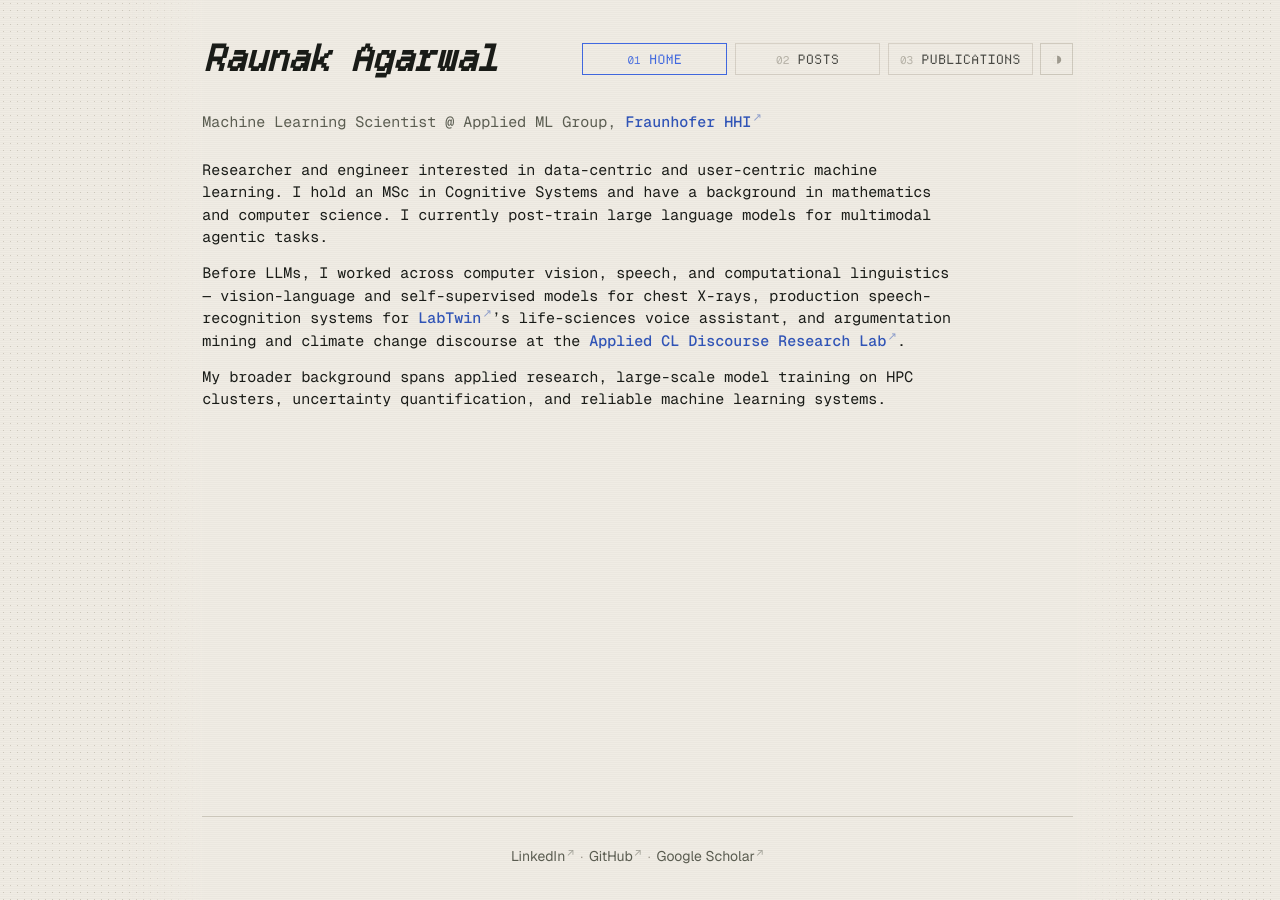
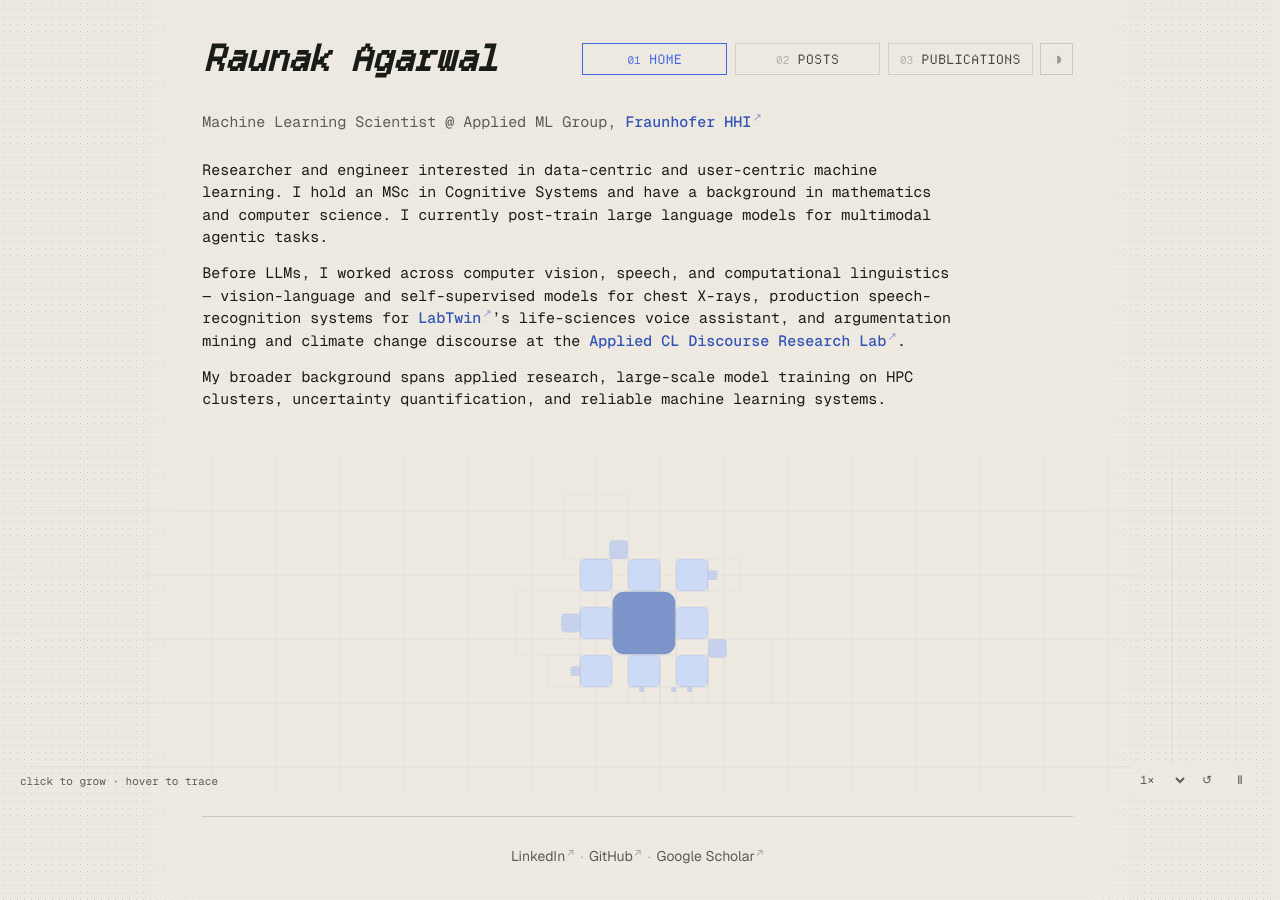
Before and after one commit to raunak-agarwal/raunak-agarwal.github.io, a Jekyll site: the page built from index.html, in a window 1280 px wide. Built offline with Jekyll 4.4.1, drawn with Linux system fonts in a browser that asks for light colours; some of the changed lines change nothing that is shown.

Commit message:
Add interactive theme-aware growth animation to home page

```diff
--- a/_layouts/default.html
+++ b/_layouts/default.html
@@ -134,7 +134,7 @@
   {%- endif %}
   {% feed_meta %}
 </head>
-<body class="{% if page.layout == 'post' %}reading-page{% else %}overview-page{% endif %}">
+<body class="{% if page.layout == 'post' %}reading-page{% else %}overview-page{% endif %}{% if page.nav == 'home' %} home-page{% endif %}">
   <div class="scanlines" aria-hidden="true"></div>
 
   <div class="page-column">
@@ -188,5 +188,8 @@
   </div>
 
   <script src="{{ '/assets/js/theme.js' | relative_url }}"></script>
+  {% if page.nav == 'home' %}
+  <script src="{{ '/assets/js/growth.js' | relative_url }}" defer></script>
+  {% endif %}
 </body>
 </html>
--- a/assets/css/main.css
+++ b/assets/css/main.css
@@ -405,6 +405,118 @@ body {
 
 .about-section a:hover {
   color: var(--link-hover);
+}
+
+/* ---- Home: recursive growth ---- */
+
+.home-page .site-main,
+.home-page .site-main > .container {
+  display: flex;
+  flex-direction: column;
+  flex: 1;
+}
+
+.growth-art {
+  position: relative;
+  flex: 1;
+  align-self: center;
+  width: calc(100vw - 3rem);
+  min-height: 260px;
+  margin-top: clamp(1.5rem, 4vh, 3.5rem);
+  isolation: isolate;
+  --growth-node: #6a9465;
+  --growth-line: #a3b99b;
+  --growth-signal: #dff4d9;
+  --growth-highlight: var(--accent);
+  --growth-core: #c0f4b9;
+}
+
+[data-theme="light"] .growth-art {
+  --growth-node: #7d95cb;
+  --growth-line: #6b81af;
+  --growth-signal: #dbe6ff;
+  --growth-highlight: #9cafd1;
+  --growth-core: #b9ceff;
+}
+
+.growth-art::before {
+  content: "";
+  position: absolute;
+  inset: 0 -12px;
+  z-index: -1;
+  pointer-events: none;
+  background: radial-gradient(ellipse at center, #090f08 15%, transparent 75%);
+}
+
+[data-theme="light"] .growth-art::before {
+  background: none;
+}
+
+.growth-art canvas {
+  position: absolute;
+  inset: 0;
+  display: block;
+  width: 100%;
+  height: 100%;
+  cursor: crosshair;
+  mask-image: linear-gradient(to bottom, transparent, #000 7%, #000 91%, transparent),
+    linear-gradient(to right, transparent, #000 3%, #000 97%, transparent);
+  mask-composite: intersect;
+}
+
+.growth-art:has(canvas:focus-visible) {
+  outline: 1px dashed var(--accent);
+  outline-offset: 4px;
+}
+
+.growth-hint {
+  position: absolute;
+  bottom: 0.85rem;
+  left: 0;
+  pointer-events: none;
+  color: var(--fg-2);
+  font: 11px var(--font-mono);
+}
+
+.growth-controls {
+  position: absolute;
+  right: 0;
+  bottom: 0.4rem;
+  display: flex;
+  align-items: center;
+  gap: 3px;
+}
+
+.growth-controls[hidden] { display: none; }
+
+.growth-toggle,
+.growth-speed {
+  width: 30px;
+  height: 30px;
+  border: 1px solid transparent;
+  background: var(--bg);
+  color: var(--fg-2);
+  cursor: pointer;
+  font: 12px var(--font-mono);
+  transition: color var(--transition), border-color var(--transition);
+}
+
+.growth-speed {
+  width: auto;
+  padding: 0 3px;
+  border-radius: 0;
+}
+
+.growth-toggle:hover,
+.growth-toggle:focus-visible,
+.growth-speed:hover,
+.growth-speed:focus-visible {
+  color: var(--accent);
+  border-color: var(--accent);
+}
+
+@media (max-width: 768px) {
+  .growth-art { width: calc(100vw - 2.5rem); min-height: 240px; margin-top: 1.5rem; }
 }
 
 /* ---- Posts list ---- */
--- /dev/null
+++ b/assets/js/growth.js
@@ -0,0 +1,384 @@
+/* Original canvas study inspired by the branching cells at recursive.com.
+   No remote scripts or animation assets; the artwork follows the site's theme. */
+(function () {
+  'use strict';
+
+  const host = document.getElementById('growth-art');
+  const canvas = document.getElementById('growth-canvas');
+  const toggle = document.getElementById('growth-toggle');
+  const controls = document.getElementById('growth-controls');
+  const speedControl = document.getElementById('growth-speed');
+  const reset = document.getElementById('growth-reset');
+  if (!host || !canvas) return;
+  const ctx = canvas.getContext('2d');
+  if (!ctx) return;
+
+  const motion = window.matchMedia('(prefers-reduced-motion: reduce)');
+  // Recursive's header preset: genSpeed=2000 ms, growth tied to that interval,
+  // fadeInDuration=1000 ms, parentTransition=2717 ms (all values below in seconds).
+  const timing = { generation: 2, growth: 2, fadeIn: 1, settle: 2.717 };
+  let paused = motion.matches;
+  let stillPreview = motion.matches;
+  let visible = false;
+  let frame = 0;
+  let lastTime = 0;
+  let elapsed = 0;
+  let speed = 1;
+  let growthDuration = 30;
+  let gridSize = 64;
+  let width = 0;
+  let height = 0;
+  let occupied = new Map();
+  let nextId = 1;
+  let unit = 16;
+  let columns = 0;
+  let rows = 0;
+  let nodes = [];
+  let seeds = [];
+  let palette = {};
+  let pointer = null;
+  let hoverCell = null;
+  let hoverStarted = 0;
+
+  function random(seed) {
+    const n = Math.sin(seed * 127.1 + 311.7) * 43758.5453;
+    return n - Math.floor(n);
+  }
+
+  function smooth(value) {
+    const t = Math.max(0, Math.min(1, value));
+    return t * t * (3 - 2 * t);
+  }
+
+  function readPalette() {
+    const style = getComputedStyle(host);
+    ['node', 'line', 'signal', 'highlight', 'core'].forEach(function (key) {
+      palette[key] = style.getPropertyValue('--growth-' + key).trim();
+    });
+    palette.light = document.documentElement.dataset.theme === 'light';
+    draw();
+  }
+
+  // Cells are allocated as the tree grows. Larger and smaller neighbors share
+  // one 16px occupancy grid, so branches touch without overlapping tiles.
+  function key(x, y) { return y * columns + x; }
+
+  function fits(x, y, span) {
+    if (x < 0 || y < 0 || x + span > columns || y + span > rows) return false;
+    for (let yy = y; yy < y + span; yy++) {
+      for (let xx = x; xx < x + span; xx++) {
+        if (occupied.has(key(xx, yy))) return false;
+      }
+    }
+    return true;
+  }
+
+  function addNode(gx, gy, level, born, parent) {
+    const span = 4 >> level;
+    if (!fits(gx, gy, span)) return null;
+    const size = unit * span;
+    const cell = {
+      id: nextId++, gx: gx, gy: gy, span: span, level: level,
+      x: gx * unit, y: gy * unit, size: size,
+      cx: (gx + span / 2) * unit, cy: (gy + span / 2) * unit,
+      born: born, parent: parent, children: [],
+      seedX: parent ? parent.seedX : (gx + span / 2) * unit,
+      seedY: parent ? parent.seedY : (gy + span / 2) * unit,
+      generation: parent ? parent.generation + 1 : 0,
+      next: born + timing.generation, hover: 0
+    };
+    if (parent) {
+      parent.children.push(cell);
+    }
+    nodes.push(cell);
+    for (let y = gy; y < gy + span; y++) {
+      for (let x = gx; x < gx + span; x++) occupied.set(key(x, y), cell);
+    }
+    return cell;
+  }
+
+  function cellAt(x, y) {
+    if (x < 0 || y < 0 || x >= width || y >= height) return null;
+    const gx = Math.floor(x / unit), gy = Math.floor(y / unit);
+    const existing = occupied.get(key(gx, gy));
+    if (existing) return existing;
+    // Empty space keeps the largest available grid cell until it is divided.
+    for (let level = 0; level <= 2; level++) {
+      const span = 4 >> level;
+      const xx = Math.floor(gx / span) * span, yy = Math.floor(gy / span) * span;
+      if (fits(xx, yy, span)) return {
+        gx: xx, gy: yy, level: level, x: xx * unit, y: yy * unit,
+        size: span * unit, cx: (xx + span / 2) * unit, cy: (yy + span / 2) * unit
+      };
+    }
+    return null;
+  }
+
+  function childLevel(parent, salt) {
+    const r = random(parent.id * 17 + salt);
+    if (parent.level === 0) return r < 0.8 ? 1 : 0;
+    if (parent.level === 2) return r < 0.5 ? 2 : 1;
+    return r < 0.36 ? 2 : r < 0.56 ? 1 : 0;
+  }
+
+  function branch(parent, time) {
+    parent.next = Infinity;
+    if (parent.generation >= 50) return;
+    // Each seed spreads outward. Eight initial arms balance the composition;
+    // later forks choose free neighbors without turning back into their seed.
+    const directions = [[1, 0], [-1, 0], [0, -1], [0, 1], [1, -1], [-1, -1], [1, 1], [-1, 1]];
+    const vx = parent.cx - parent.seedX, vy = parent.cy - parent.seedY;
+    const distance = Math.hypot(vx, vy) || 1;
+    const outward = function (direction) {
+      return (direction[0] * vx + direction[1] * vy) / (Math.hypot(...direction) * distance);
+    };
+    const score = function (direction) {
+      return outward(direction) * 0.65 + random(parent.id * 31 + direction[0] * 7 + direction[1] * 13);
+    };
+    if (parent.generation > 0) directions.sort(function (a, b) { return score(b) - score(a); });
+    const branching = random(parent.id * 11 + 7);
+    const wanted = parent.generation === 0 ? 8 : branching < 0.6 ? 1 : branching < 0.95 ? 2 : 3;
+    let added = 0;
+    for (const direction of directions) {
+      const dx = direction[0], dy = direction[1];
+      if (parent.generation > 0 && outward(direction) < -0.15) continue;
+      const level = parent.generation === 0 ? 1 : childLevel(parent, dx * 7 + dy * 13 + 23);
+      const span = 4 >> level;
+      const gx = dx < 0 ? parent.gx - span : dx > 0 ? parent.gx + parent.span
+        : parent.gx + Math.floor((parent.span - span) / 2);
+      const gy = dy < 0 ? parent.gy - span : dy > 0 ? parent.gy + parent.span
+        : parent.gy + Math.floor((parent.span - span) / 2);
+      if (addNode(gx, gy, level, time, parent)) added++;
+      if (added >= wanted) break;
+    }
+  }
+
+  function advanceGrowth(time) {
+    // Process generations at their exact scheduled times, even after a slow frame.
+    while (true) {
+      let next = null;
+      for (const cell of nodes) {
+        if (cell.next <= time && (!next || cell.next < next.next)) next = cell;
+      }
+      if (!next) break;
+      branch(next, next.next);
+    }
+  }
+
+  function sprout(x, y, time) {
+    const target = cellAt(x, y);
+    if (!target) return;
+    const root = target.id ? target : addNode(target.gx, target.gy, target.level, time, null);
+    if (!root) return;
+    root.activated = time;
+    // Clicking an existing node gives it another chance to fill a free neighbor.
+    root.next = Math.min(root.next, time + timing.generation);
+  }
+
+  function build() {
+    const bounds = host.getBoundingClientRect();
+    width = bounds.width;
+    height = bounds.height;
+    if (!width || !height) return;
+    const ratio = Math.min(window.devicePixelRatio || 1, 2);
+    canvas.width = Math.round(width * ratio);
+    canvas.height = Math.round(height * ratio);
+    ctx.setTransform(ratio, 0, 0, ratio, 0, 0);
+    const viewportWidth = window.innerWidth || width;
+    gridSize = viewportWidth < 480 ? 38 : viewportWidth < 768 ? 42 : viewportWidth < 992 ? 48 : 64;
+    unit = gridSize / 4;
+    columns = Math.max(4, Math.floor(width / unit));
+    rows = Math.max(4, Math.floor(height / unit));
+    occupied = new Map();
+    nodes = [];
+    nextId = 1;
+    hoverCell = null;
+    addNode(Math.round((columns - 4) / 2), Math.round((rows - 4) / 2), 0, 0, null);
+    // Replay explicit seeds on resize without resetting the animation's age.
+    for (const seed of seeds) {
+      advanceGrowth(seed.time);
+      sprout(seed.x * width, seed.y * height, seed.time);
+    }
+    growthDuration = Math.max(100, ...seeds.map(function (seed) { return seed.time + 100; }));
+    advanceGrowth(stillPreview ? growthDuration + 2 : elapsed);
+    draw();
+  }
+
+  function plant(x, y) {
+    if (stillPreview) elapsed = growthDuration + 2;
+    stillPreview = false;
+    paused = false;
+    seeds.push({ x: x / width, y: y / height, time: elapsed });
+    sprout(x, y, elapsed);
+    syncPlayback();
+  }
+
+  function hoveredBranch(time) {
+    const branch = new Map();
+    const hovered = pointer ? cellAt(pointer.x, pointer.y) : null;
+    if (hovered !== hoverCell) {
+      hoverCell = hovered;
+      hoverStarted = performance.now();
+    }
+    if (!hovered || hovered.born === undefined || hovered.born > time) return branch;
+    const age = (performance.now() - hoverStarted) / 1000;
+    const pending = [{ cell: hovered, depth: 0 }];
+    while (pending.length) {
+      const item = pending.pop();
+      if (item.cell.born > time) continue;
+      const strength = paused || stillPreview ? 1 : smooth((age - Math.min(item.depth * 0.025, 0.5)) / 0.14);
+      branch.set(item.cell, strength);
+      item.cell.children.forEach(function (child) {
+        pending.push({ cell: child, depth: item.depth + 1 });
+      });
+    }
+    return branch;
+  }
+
+  function tile(x, y, halfSize, color, alpha) {
+    ctx.globalAlpha = alpha;
+    ctx.fillStyle = color;
+    ctx.beginPath();
+    const side = Math.max(0, halfSize * 2);
+    ctx.roundRect(x - halfSize, y - halfSize, side, side, side * 0.18);
+    ctx.fill();
+  }
+
+  function draw() {
+    if (!width || !palette.node) return;
+    const time = stillPreview ? growthDuration + 2 : elapsed;
+    advanceGrowth(time);
+    const highlighted = hoveredBranch(time);
+    ctx.clearRect(0, 0, width, height);
+
+    // Only the coarse grid exists at first. Smaller cells emerge with growth.
+    ctx.lineWidth = 0.65;
+    ctx.strokeStyle = palette.line;
+    ctx.globalAlpha = 0.11;
+    ctx.beginPath();
+    for (let x = 0; x < width; x += gridSize) {
+      ctx.moveTo(x, 0);
+      ctx.lineTo(x, height);
+    }
+    for (let y = 0; y < height; y += gridSize) {
+      ctx.moveTo(0, y);
+      ctx.lineTo(width, y);
+    }
+    ctx.stroke();
+
+    nodes.forEach(function (cell) {
+      const target = highlighted.get(cell) || 0;
+      cell.hover = paused || stillPreview ? target : cell.hover + (target - cell.hover) * 0.2;
+      if (cell.hover < 0.002) cell.hover = 0;
+      const age = time - cell.born;
+      const grown = Math.min(1, (age + (cell.parent ? 0 : 0.25)) / timing.growth);
+      const opacity = Math.min(1, (age + (cell.parent ? 0 : 0.25)) / timing.fadeIn);
+      // A new tile unfolds from its parent's nearest edge/corner, staying
+      // inside its own square. This makes the growing tips feel connected.
+      const originX = cell.parent ? Math.max(cell.x, Math.min(cell.x + cell.size, cell.parent.cx)) : cell.cx;
+      const originY = cell.parent ? Math.max(cell.y, Math.min(cell.y + cell.size, cell.parent.cy)) : cell.cy;
+      cell.drawX = originX + (cell.cx - originX) * grown;
+      cell.drawY = originY + (cell.cy - originY) * grown;
+      const radius = cell.size * 0.49 * grown;
+      const fresh = stillPreview ? 0 : 1 - smooth((age - timing.growth) / timing.settle);
+
+      ctx.globalAlpha = opacity * 0.18;
+      ctx.strokeStyle = palette.line;
+      ctx.lineWidth = 0.65;
+      ctx.strokeRect(cell.x, cell.y, cell.size, cell.size);
+      // Keep the theme colors intact once visible. Theme-dependent opacity
+      // previously made new growth muddy, especially against the light page.
+      tile(cell.drawX, cell.drawY, radius, palette.node, opacity);
+      if (fresh > 0) tile(cell.drawX, cell.drawY, radius, palette.signal, fresh * opacity);
+      if (cell.hover > 0) {
+        tile(cell.drawX, cell.drawY, radius, palette.highlight, cell.hover);
+        if (cell === hoverCell) tile(cell.drawX, cell.drawY, radius, palette.core, cell.hover);
+      }
+      const flash = cell.activated === undefined ? 0 : Math.max(0, 1 - (time - cell.activated) / 0.3);
+      if (flash) tile(cell.drawX, cell.drawY, radius, palette.core, flash * 0.85);
+    });
+
+    if (pointer) {
+      const hovered = cellAt(pointer.x, pointer.y);
+      if (hovered) {
+        ctx.globalAlpha = 0.16;
+        ctx.strokeStyle = palette.line;
+        ctx.lineWidth = 1;
+        ctx.strokeRect(hovered.x, hovered.y, hovered.size, hovered.size);
+      }
+    }
+    ctx.globalAlpha = 1;
+  }
+
+  function tick(time) {
+    frame = 0;
+    if (paused || !visible || document.hidden) return;
+    elapsed += Math.min((time - lastTime) / 1000, 0.1) * speed;
+    lastTime = time;
+    draw();
+    frame = requestAnimationFrame(tick);
+  }
+
+  function syncPlayback() {
+    cancelAnimationFrame(frame);
+    frame = 0;
+    lastTime = performance.now();
+    toggle.setAttribute('aria-label', paused ? 'Play animation' : 'Pause animation');
+    toggle.title = paused ? 'Play animation' : 'Pause animation';
+    toggle.firstElementChild.textContent = paused ? '▷' : 'Ⅱ';
+    if (!paused && visible && !document.hidden) frame = requestAnimationFrame(tick);
+    draw();
+  }
+
+  controls.hidden = false;
+  speedControl.addEventListener('change', function () {
+    speed = Number(speedControl.value);
+  });
+  reset.addEventListener('click', function () {
+    elapsed = 0;
+    seeds = [];
+    stillPreview = false;
+    paused = motion.matches;
+    build();
+    syncPlayback();
+  });
+  toggle.addEventListener('click', function () {
+    const restart = stillPreview;
+    if (restart) elapsed = 0;
+    stillPreview = false;
+    if (restart) build();
+    paused = !paused;
+    syncPlayback();
+  });
+  motion.addEventListener('change', function () {
+    paused = motion.matches;
+    stillPreview = motion.matches;
+    syncPlayback();
+  });
+  document.addEventListener('visibilitychange', syncPlayback);
+  canvas.addEventListener('click', function (event) {
+    const bounds = canvas.getBoundingClientRect();
+    plant(event.clientX - bounds.left, event.clientY - bounds.top);
+  });
+  canvas.addEventListener('keydown', function (event) {
+    if (event.key !== 'Enter' && event.key !== ' ') return;
+    event.preventDefault();
+    plant(width / 2, height / 2);
+  });
+  canvas.addEventListener('pointermove', function (event) {
+    if (event.pointerType === 'touch') return;
+    const bounds = host.getBoundingClientRect();
+    pointer = { x: event.clientX - bounds.left, y: event.clientY - bounds.top };
+    if (paused) draw();
+  });
+  canvas.addEventListener('pointerleave', function () { pointer = null; if (paused) draw(); });
+  new MutationObserver(readPalette).observe(document.documentElement, { attributes: true, attributeFilter: ['data-theme'] });
+  new ResizeObserver(build).observe(host);
+  new IntersectionObserver(function (entries) {
+    visible = entries[0].isIntersecting;
+    syncPlayback();
+  }).observe(host);
+  readPalette();
+  build();
+  syncPlayback();
+})();
--- a/index.html
+++ b/index.html
@@ -31,3 +31,23 @@ description: >-
     uncertainty quantification, and reliable machine learning systems.
   </p>
 </section>
+
+<div class="growth-art" id="growth-art">
+  <canvas id="growth-canvas" role="button" tabindex="0" aria-label="Growing network. Click or tap to grow a new branch, or press Enter to grow from the center."></canvas>
+  <span class="growth-hint" aria-hidden="true">click to grow · hover to trace</span>
+  <div class="growth-controls" id="growth-controls" hidden>
+    <select class="growth-speed" id="growth-speed" aria-label="Animation speed" title="Animation speed">
+      <option value="0.5">0.5×</option>
+      <option value="1" selected>1×</option>
+      <option value="1.5">1.5×</option>
+      <option value="2">2×</option>
+      <option value="3">3×</option>
+    </select>
+    <button class="growth-toggle" id="growth-reset" type="button" aria-label="Restart growth" title="Restart growth">
+      <span aria-hidden="true">↺</span>
+    </button>
+    <button class="growth-toggle" id="growth-toggle" type="button" aria-label="Pause animation">
+      <span aria-hidden="true">Ⅱ</span>
+    </button>
+  </div>
+</div>
```
Also changed, not shown: README.md.
